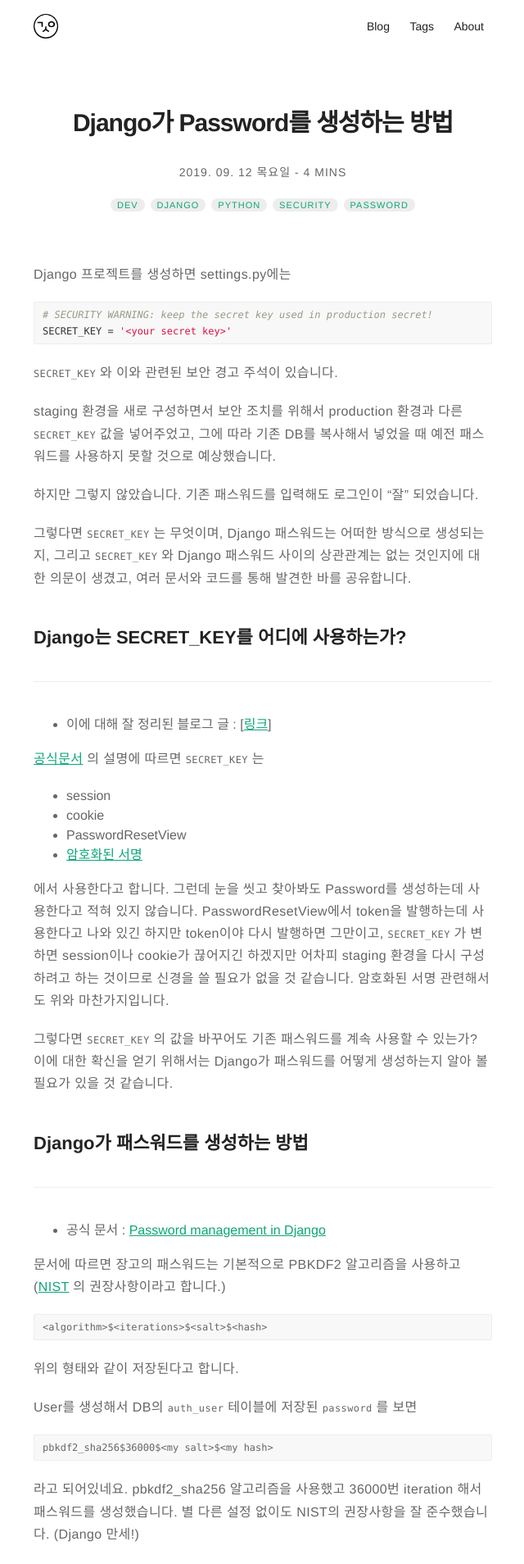
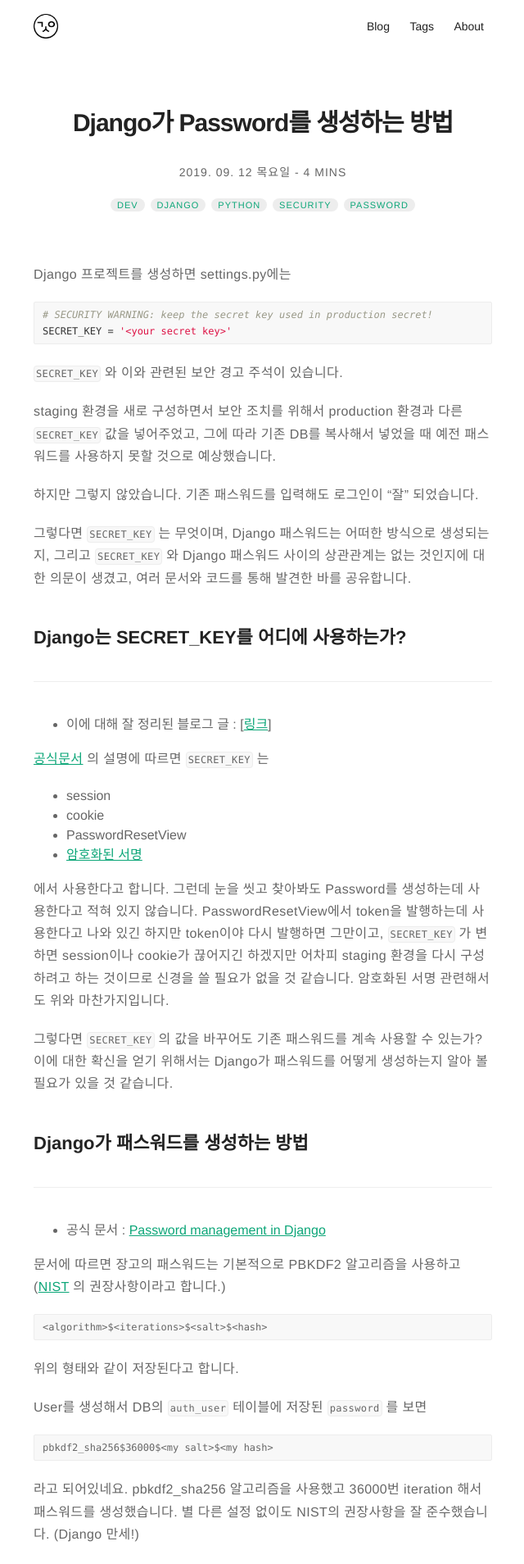
Before and after one commit to kimsungyoo/kimsungyoo.github.io, a Jekyll site: the page built from _posts/2019-09-12-how-django-create-password.md, in a window 1280 px wide. Shown: the top 1908 px of the page at 82% size, without its empty margins (319-959 px from the left). Built offline with Jekyll 4.4.1, drawn with Linux system fonts in a browser that asks for light colours; comment, search, counter and statistics services are not loaded.

Commit message:
[feat] inline code 블럭 색상 변경

```diff
--- a/_sass/base/general.sass
+++ b/_sass/base/general.sass
@@ -105,7 +105,12 @@ tt
 	font-size: 12px
 	line-height: 20px
 	border-radius: 2px
-	border-radius: 2px
+
+code.highlighter-rouge
+	background: $epsilonTransparent
+	padding: 2px
+	border: 1px solid $epsilon
+	border-radius: 4px
 
 pre
 	box-sizing: border-box
```
